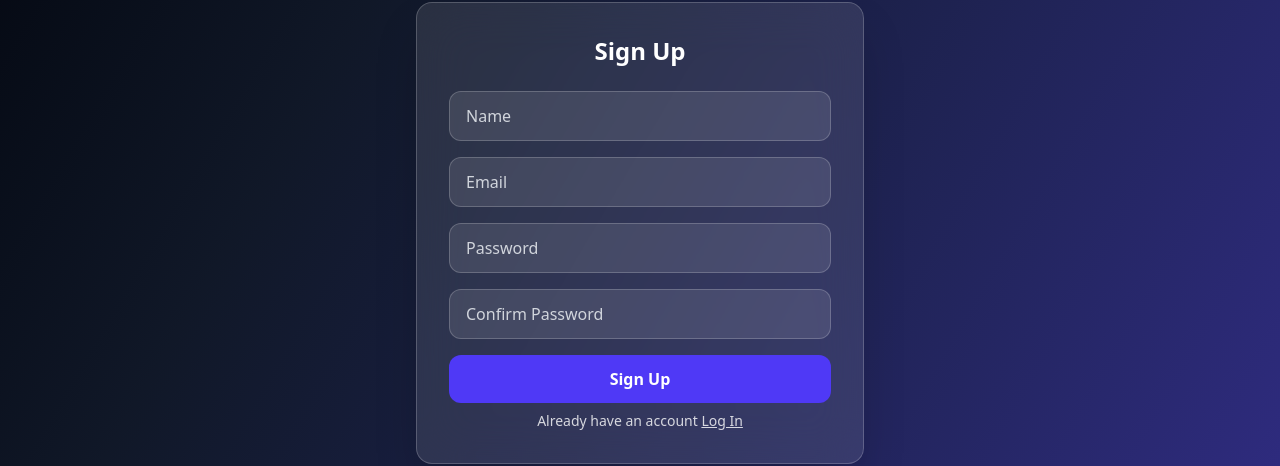
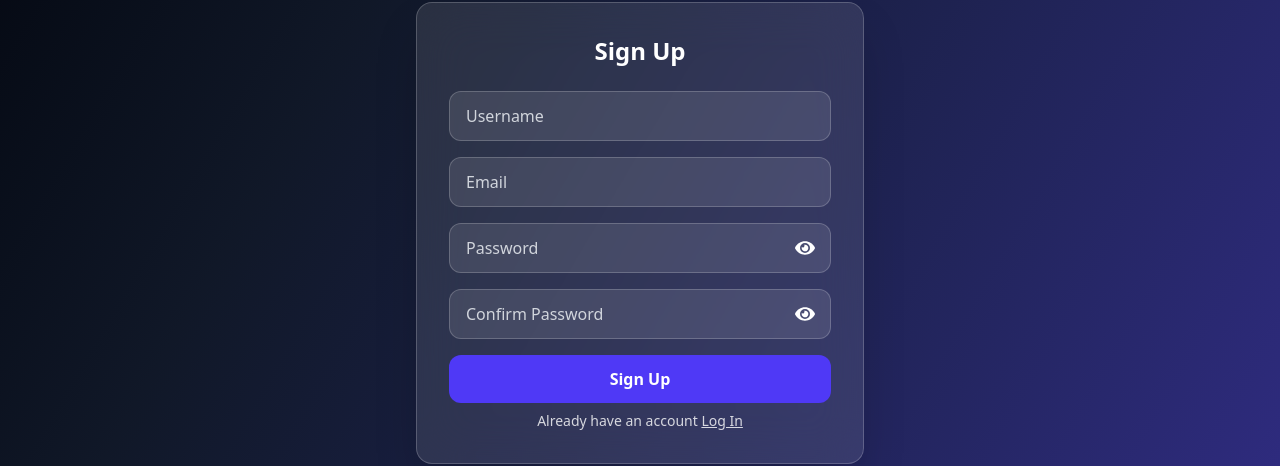
Before and after one commit to amrita150/StudySyncc, a React (Vite) app in the folder studySync/: page / in a window 1280 px wide. Shown: the part 1555-2021 px from the top of the page. Built offline with nearby package versions, Linux system fonts and the light colour scheme.

Commit message:
sign up page completed

```diff
--- a/studySync/src/Components/LogIn.jsx
+++ b/studySync/src/Components/LogIn.jsx
@@ -7,7 +7,7 @@ const LogIn = () => {
   const[password, setPassword] = useState("");
   const[showPassword, setShowPassword] = useState(false);
   const[emailError, setEmailError] = useState("");
-  const [passwordError, setPasswordError] = useState("")
+  const[passwordError, setPasswordError] = useState("")
 
   const handleSubmit= (e) => {
       e.preventDefault();
--- a/studySync/src/Components/SignUp.jsx
+++ b/studySync/src/Components/SignUp.jsx
@@ -1,38 +1,129 @@
+import { useState } from "react";
+import { FaEye, FaEyeSlash } from "react-icons/fa";
+
+
 const SignUp = () =>{
+    const[username, setUsername] = useState("");
+    const[email, setEmail] =  useState("");
+    const[password, setPassword] = useState("");
+    const[showPassword, setShowPassword] = useState(false);
+    const[emailError, showEmailError] = useState("");
+    const[usernameError, showUsernameError] = useState("");
+    const[passwordError, showPasswordError] = useState("")
+    const[confirmPass, checkConfirmPass] = useState("");
+    const[confirmPasswordError, showConfirmPasswordError] = useState("")
+    const[showConfPassword, setShowConfPassword] = useState(false);
+
+    const handleSubmit = (e) => {
+      e.preventDefault();
+      //for username validation
+      if(username==""){
+        showUsernameError("Username is required")
+      } else if(username.includes("@")){
+        showUsernameError("Username should not contain @")
+      } else{
+        showUsernameError("")
+      }
+
+      //for email validation
+      const emailRegex = /^[^\s@]+@[^\s@]+\.[^\s@]+$/;
+      if(!emailRegex.test(email)){
+        showEmailError("Email field is invalid");
+      } else{
+        showEmailError("");
+      }
+
+      //for password validation
+      if(password < 8){
+        showPasswordError("Min 8 characters required")
+      } else if(!/[A-Z]/.test(password)){
+        showPasswordError("Password must contain at least one uppercase letter")
+      } else if(!/[a-z]/.test(password)){
+        showPasswordError("Password must contain at least one uppercase letter")
+      } else if (!/[0-9]/.test(password)) {
+        showPasswordError("Password must contain at least one number");
+      } else if (!/[!@#$%^&*(),._?":{}|<>]/.test(password)) {
+        showPasswordError("Password must contain at least one special character");
+      } else {
+        showPasswordError("");
+      }
+
+      //for confirm password validation
+      if(confirmPass==password){
+        showConfirmPasswordError("");
+      }else{
+        showConfirmPasswordError("Passwords do not match")
+      }
+
+
+      console.log("username is: " , username );
+      console.log("username is: " , email);
+      console.log("username is: " , password);
+      console.log("username is: " , confirmPass);
+    }
+
     return (
     <div className="min-h-screen flex justify-center items-center px-4">
       <div className="backdrop-blur-xl bg-white/10 border border-white/20 rounded-2xl shadow-2xl p-8 max-w-md w-full text-white">
         <h1 className="text-2xl font-semibold text-center mb-6">Sign Up</h1>
 
-        <form className="w-full space-y-4">
+        <form className="w-full space-y-4" onSubmit={handleSubmit}>
 
           <input
             type="text"
-            placeholder="Name"
+            placeholder="Username"
             name="username"
+            value={username}
+            onChange={(e) => {setUsername(e.target.value)}}
             className="w-full px-4 py-3 rounded-xl bg-white/10 text-white placeholder-gray-300 border border-white/20 focus:outline-none focus:ring-2 focus:ring-indigo-500"
           />
+          {usernameError && <p className="text-sm text-red-500 mt-1 ml-1">{showUsernameError}</p> }
 
           <input
             type="text"
             placeholder="Email"
             name="email"
+            value={email}
+            onChange={(e) => {setEmail(e.target.value)}}
             className="w-full px-4 py-3 rounded-xl bg-white/10 text-white placeholder-gray-300 border border-white/20 focus:outline-none focus:ring-2 focus:ring-indigo-500"
           />
+          {emailError && <p className="text-sm text-red-500 mt-1 ml-1">{emailError}</p>}
 
-          <input
-            type="password"
-            placeholder="Password"
-            name="password"
+          <div className="relative">
+            <input
+              type={showPassword ? "text" : "password"}
+              placeholder="Password"
+              name="password"
+              value={password}
+              onChange={(e) => setPassword(e.target.value)}
+              className="w-full px-4 py-3 pr-12 rounded-xl bg-white/10 text-white placeholder-gray-300 border border-white/20 focus:outline-none focus:ring-2 focus:ring-indigo-500"
+            />
+            <span
+              onClick={() => setShowPassword(!showPassword)}
+              className="absolute right-4 top-1/2 transform -translate-y-1/2 text-xl cursor-pointer text-white"
+             >
+            {showPassword ? <FaEyeSlash /> : <FaEye />}
+            </span>
+          </div>
+          {passwordError && <p className="text-sm text-red-500 mt-1 ml-1">{passwordError}</p>}
+
+          <div className="relative">
+            <input
+            type={showConfPassword ? "text" : "password"}
+            placeholder="Confirm Password"
+            name="confPassword"
+            value={confirmPass}
+            onChange={(e) => {checkConfirmPass(e.target.value)}}
             className="w-full px-4 py-3 rounded-xl bg-white/10 text-white placeholder-gray-300 border border-white/20 focus:outline-none focus:ring-2 focus:ring-indigo-500"
-          />
-
-          <input
-            type="password"
-            placeholder="Confirm Password"
-            name="password"
-            className="w-full px-4 py-3 rounded-xl bg-white/10 text-white placeholder-gray-300 border border-white/20 focus:outline-none focus:ring-2 focus:ring-indigo-500"
-          />
+            />
+            <span
+            onClick={() => setShowConfPassword(!showConfPassword)}
+            className="absolute right-4 top-1/2 transform -translate-y-1/2 text-xl cursor-pointer text-white"
+            >
+            {showConfPassword ? <FaEyeSlash /> : <FaEye />}
+            </span>
+          </div>
+          {confirmPasswordError && <p className="text-sm text-red-500 mt-1 ml-1">{confirmPasswordError}</p>}
 
           <button
             type="submit"
```
